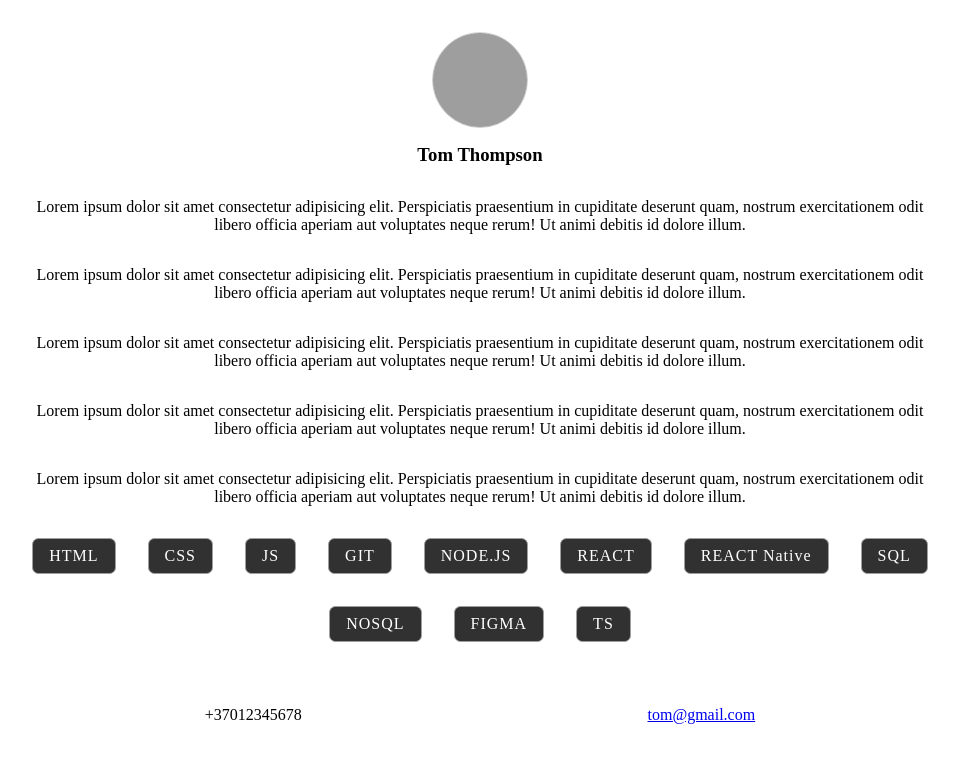
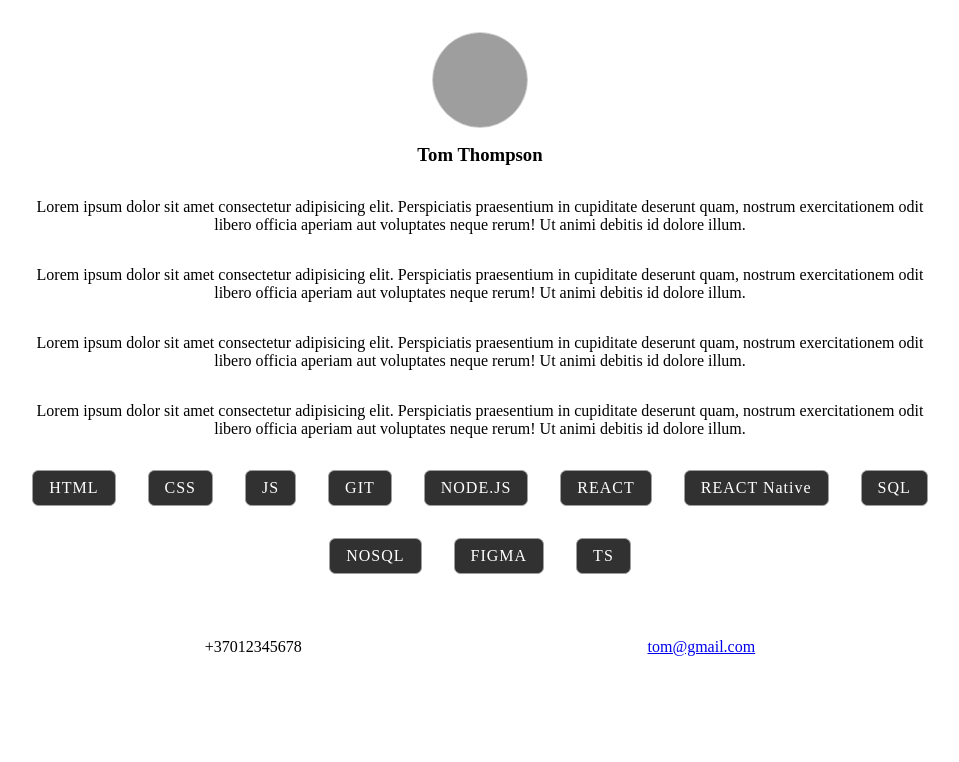
Before and after one commit to robertasRobotas/type-27-cv, a plain HTML site: page index.html in a window 1280 px wide. Shown: the whole page, without its empty margins (160-1119 px from the left). Drawn offline with Linux system fonts and the light colour scheme; grey boxes are pictures that could not be loaded; a web font is replaced by a local one.

Commit message:
deleted p

```diff
--- a/index.html
+++ b/index.html
@@ -46,13 +46,6 @@
         dolore illum.
       </p>
 
-        <p class="intro">
-        Lorem ipsum dolor sit amet consectetur adipisicing elit. Perspiciatis
-        praesentium in cupiditate deserunt quam, nostrum exercitationem odit
-        libero officia aperiam aut voluptates neque rerum! Ut animi debitis id
-        dolore illum.
-      </p>
-
       <div class="technologies-wrapper">
         <ul class="technologies">
           <li class="technologie">HTML</li>
```
